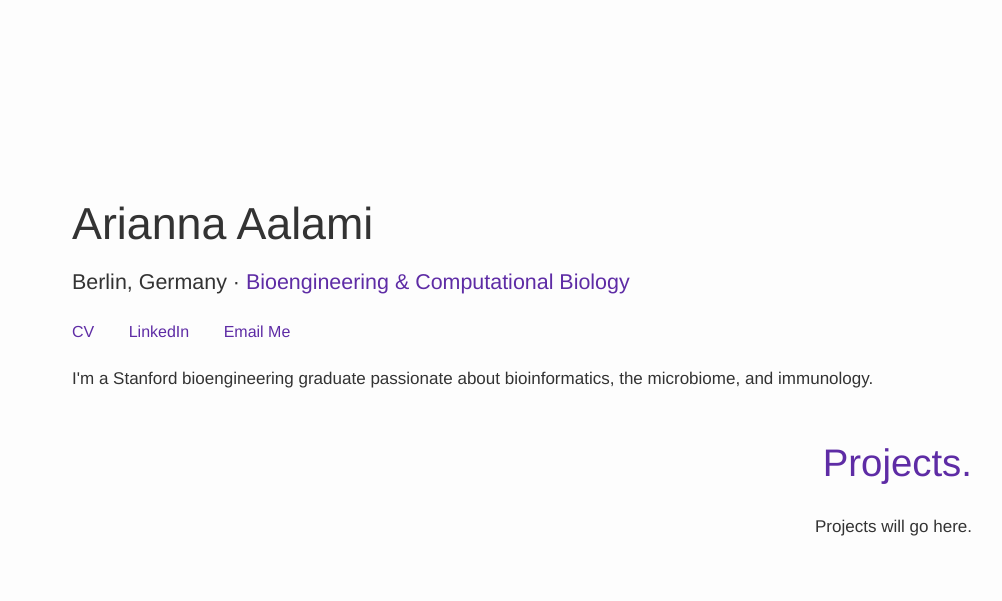
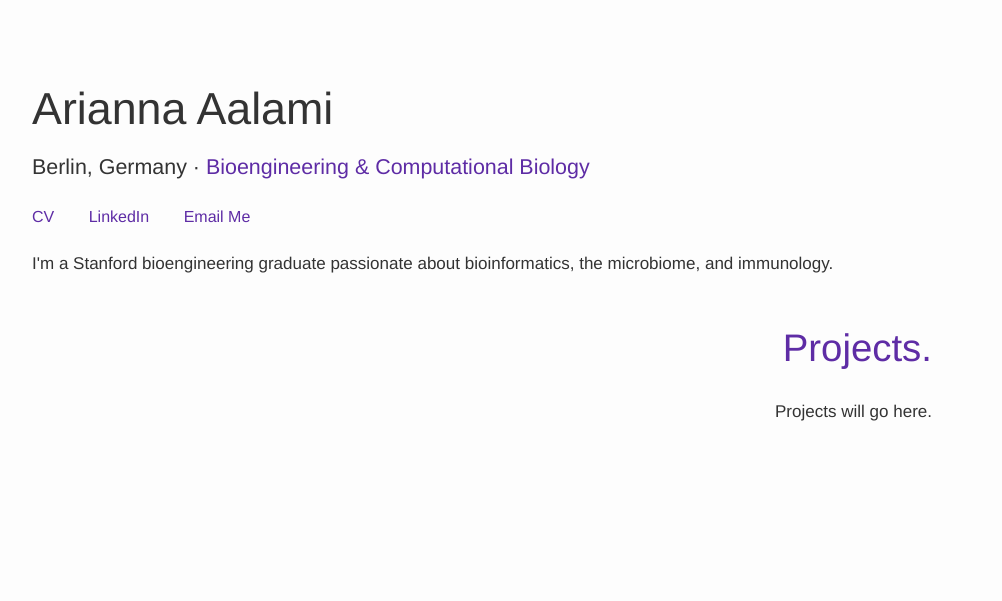
Before and after one commit to ariannaaalami/ariannaaalami.github.io, a plain HTML site: page index.html in a window 1280 px wide. Shown: the part 72-673 px from the top of the page, without its empty margins (258-1260 px from the left). Drawn offline with Linux system fonts and the light colour scheme; a web font is replaced by a local one.

Commit message:
Update index.html

```diff
--- a/index.html
+++ b/index.html
@@ -13,17 +13,17 @@
             font-family: "Helvetica Neue", Arial, sans-serif;
             background-color: #fdfdfd;
             color: #333333;
-            margin-left: 250px;
-            margin-top: 75px;
-            margin-right: 250px;
-            margin-bottom: 20px;
-            padding: 40px;
+            margin-left: 0; /* 250px; */
+            margin-top: 0; /* 75px; */
+            margin-right: 0; /* 250px; */
+            margin-bottom: 0; /* 20px; */
+            padding: 0; /* 40px; */
             line-height: 1.6;
         }
 
         .container {
             width: 900px; /* Desktop width */
-            margin: 75px auto 20px auto;
+            margin: 75px 250px 20px 250px;
             padding: 40px;
         }
         @media (max-width: 900px) { /* was 640 */
```
